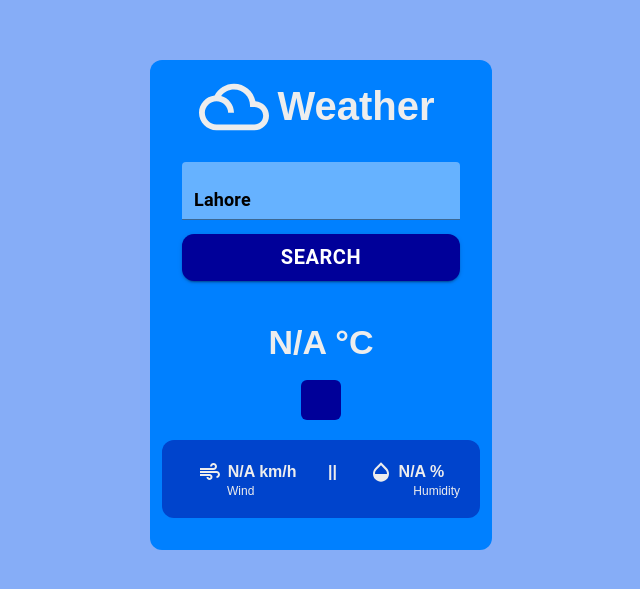
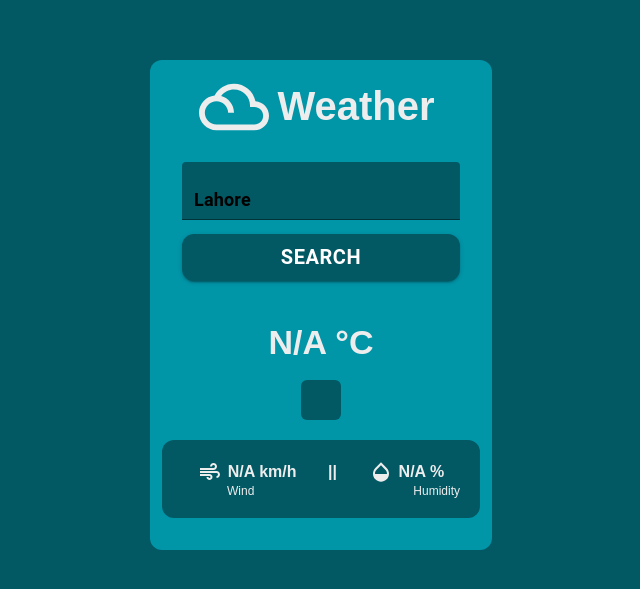
Before and after one commit to abdullah-1717/weather-pwa, a Next.js app: page / in a window 1280 px wide. Shown: the part 105-694 px from the top of the page, without its empty margins (319-959 px from the left). Built offline with nearby package versions, Linux system fonts and the light colour scheme; no server answers.

Commit message:
change color

```diff
--- a/app/globals.css
+++ b/app/globals.css
@@ -1,7 +1,7 @@
 
 :root {
-  --background: #ffffff;
-  --foreground: #171717;
+  --background: #025964;
+  --foreground: #ededed;
 }
 input {
   color:white;
@@ -9,7 +9,7 @@ input {
 
 @media (prefers-color-scheme: dark) {
   :root {
-    --background: #86adf7;
+    --background: #025964;
     --foreground: #ededed;
     align-items: center;
     display: flex;
@@ -22,7 +22,7 @@ input {
 
 @media (prefers-color-scheme: light) {
   :root {
-    --background: #86adf7;
+    --background: #025964;
     --foreground: #ededed;
     align-items: center;
     display: flex;
--- a/app/page.tsx
+++ b/app/page.tsx
@@ -83,7 +83,7 @@ export default function Home() {
   return (
     <div
     style={{
-      background: '#0080ff',
+      background: '#0195a8',
       maxWidth: '500px',
       width: '100%',
       borderRadius: '12px',
@@ -122,7 +122,7 @@ export default function Home() {
         onChange={(e) => setCity(e.target.value)}
         InputProps={{
           style: {
-            backgroundColor: '#66b2ff',
+            backgroundColor: '#025964',
             color: '#000000',
             fontWeight: 'bold',
             fontSize: '18px',
@@ -137,7 +137,7 @@ export default function Home() {
         style={{
           fontSize: '20px',
           fontWeight: 'bold',
-          backgroundColor: '#000099',
+          backgroundColor: '#025964',
           margin: '14px',
           borderRadius: '12px',
           width: '100%',
@@ -181,7 +181,7 @@ export default function Home() {
     >
       <div
         style={{
-          backgroundColor: '#000099',
+          backgroundColor: '#025964',
           padding: '20px',
           borderRadius: '6px',
           textAlign: 'center',
@@ -195,7 +195,7 @@ export default function Home() {
       margin: '20px auto',
       padding: '20px',
       borderRadius: '12px',
-      backgroundColor: '#0044cc',
+      backgroundColor: '#025964',
       boxSizing: 'border-box',
     }}>
       <div style={{
--- a/package.json
+++ b/package.json
@@ -11,8 +11,8 @@
   "dependencies": {
     "@emotion/react": "^11.14.0",
     "@emotion/styled": "^11.14.0",
-    "@mui/icons-material": "^6.4.1",
-    "@mui/material": "^6.4.1",
+    "@mui/icons-material": "^6.4.5",
+    "@mui/material": "^6.4.5",
     "next": "15.1.6",
     "next-pwa": "^5.6.0",
     "react": "^19.0.0",
```
Also changed, not shown: 1 other file (tests, documents, lock files or other folders).
